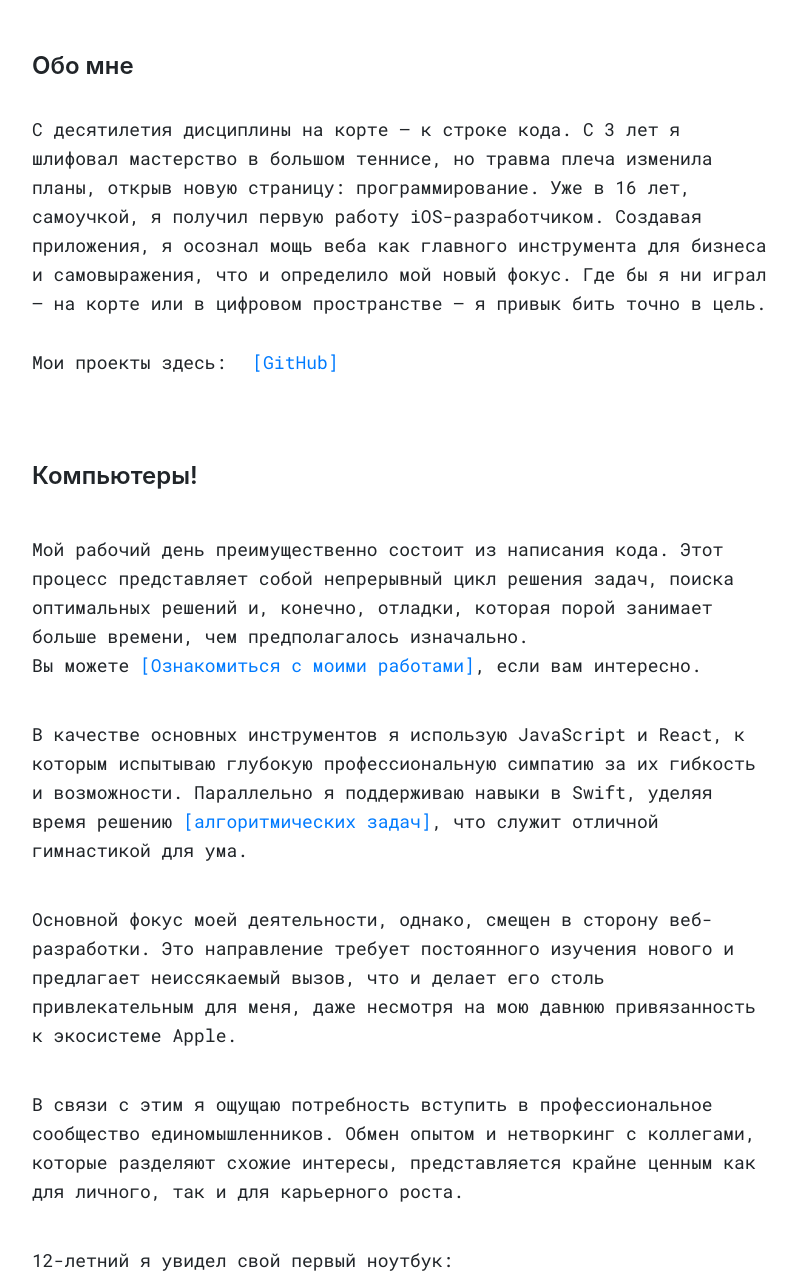
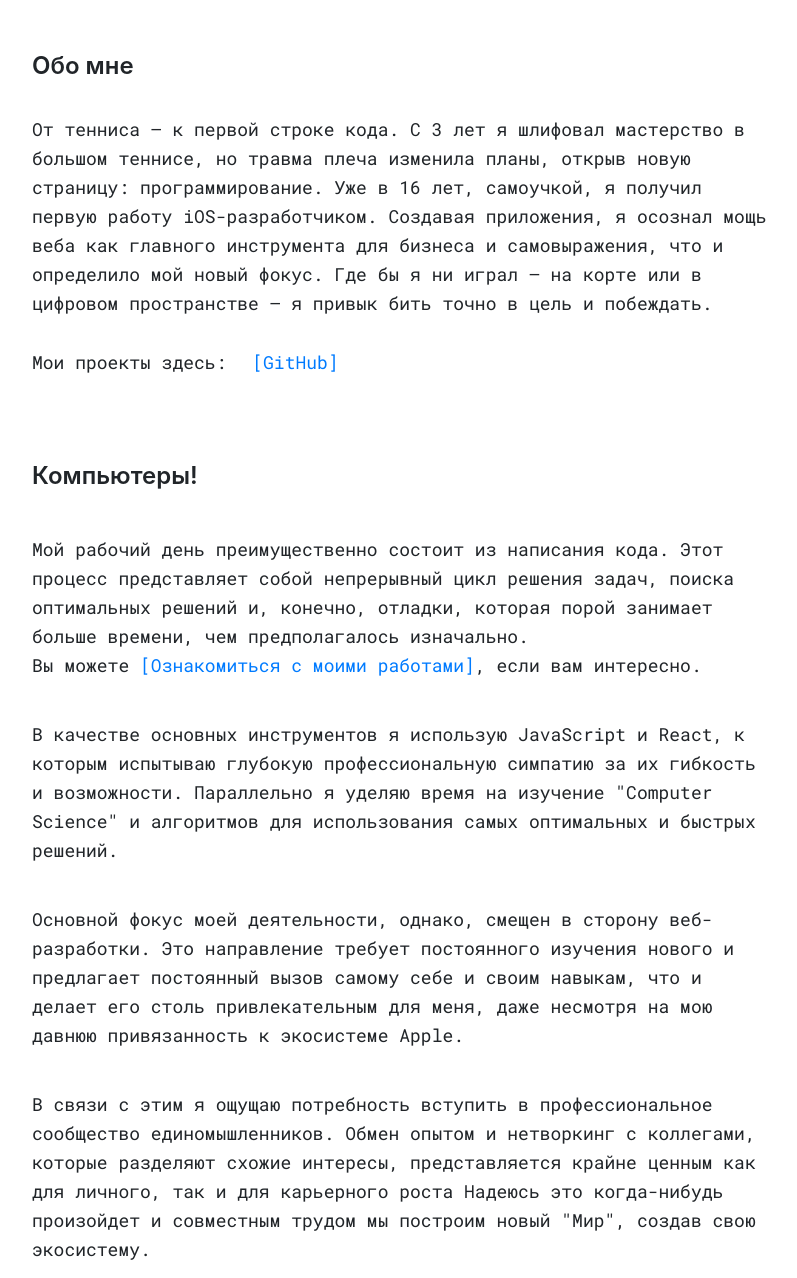
Before and after one commit to Grisha55/my-resume, a website: page index.html in a window 1280 px wide. Shown: the part 103-1381 px from the top of the page, without its empty margins (238-1035 px from the left). Drawn offline with Linux system fonts and the light colour scheme; a web font is replaced by a local one.

Commit message:
Changed text in sections

```diff
--- a/index.html
+++ b/index.html
@@ -36,12 +36,16 @@
             <li class="nav__list">
               <a href="#projects" class="nav__link">Проекты</a>
             </li>
-            <button class="nav__close">&#10006</button>
+            <button class="nav__close">&#10006;</button>
           </ul>
         </nav>
         <div class="overlay"></div>
         <div class="theme-switcher">
-          <button class="theme-switcher__btn" aria-label="Переключить тему" title="Сменить тему">
+          <button
+            class="theme-switcher__btn"
+            aria-label="Переключить тему"
+            title="Сменить тему"
+          >
             <span class="theme-switcher__icon" data-theme="light">☀️</span>
             <span class="theme-switcher__icon" data-theme="dark">🌙</span>
             <span class="theme-switcher__icon" data-theme="bright">⭐</span>
@@ -55,13 +59,13 @@
         <section class="about" id="about">
           <h1 class="about__title">Обо мне</h1>
           <p class="about__text--bio">
-            С десятилетия дисциплины на корте — к строке кода. С 3 лет я
-            шлифовал мастерство в большом теннисе, но травма плеча изменила
-            планы, открыв новую страницу: программирование. Уже в 16 лет,
-            самоучкой, я получил первую работу iOS-разработчиком. Создавая
-            приложения, я осознал мощь веба как главного инструмента для бизнеса
-            и самовыражения, что и определило мой новый фокус. Где бы я ни играл
-            — на корте или в цифровом пространстве — я привык бить точно в цель.
+            От тенниса — к первой строке кода. С 3 лет я шлифовал мастерство в
+            большом теннисе, но травма плеча изменила планы, открыв новую
+            страницу: программирование. Уже в 16 лет, самоучкой, я получил
+            первую работу iOS-разработчиком. Создавая приложения, я осознал мощь
+            веба как главного инструмента для бизнеса и самовыражения, что и
+            определило мой новый фокус. Где бы я ни играл — на корте или в
+            цифровом пространстве — я привык бить точно в цель и побеждать.
           </p>
           <p class="about__text--findme">
             Мои проекты здесь:
@@ -82,22 +86,24 @@
           <p class="computers__text--stack">
             В качестве основных инструментов я использую JavaScript и React, к
             которым испытываю глубокую профессиональную симпатию за их гибкость
-            и возможности. Параллельно я поддерживаю навыки в Swift, уделяя
-            время решению <a href="#">[алгоритмических задач]</a>, что служит
-            отличной гимнастикой для ума.
+            и возможности. Параллельно я уделяю время на изучение "Computer
+            Science" и алгоритмов для использования самых оптимальных и быстрых
+            решений.
           </p>
           <p class="computers__text--technologies">
             Основной фокус моей деятельности, однако, смещен в сторону
             веб-разработки. Это направление требует постоянного изучения нового
-            и предлагает неиссякаемый вызов, что и делает его столь
-            привлекательным для меня, даже несмотря на мою давнюю привязанность
-            к экосистеме Apple.
+            и предлагает постоянный вызов самому себе и своим навыкам, что и
+            делает его столь привлекательным для меня, даже несмотря на мою
+            давнюю привязанность к экосистеме Apple.
           </p>
           <p class="computers__text--friends">
             В связи с этим я ощущаю потребность вступить в профессиональное
             сообщество единомышленников. Обмен опытом и нетворкинг с коллегами,
             которые разделяют схожие интересы, представляется крайне ценным как
-            для личного, так и для карьерного роста.
+            для личного, так и для карьерного роста Надеюсь это когда-нибудь
+            произойдет и совместным трудом мы построим новый "Мир", создав свою
+            экосистему.
           </p>
           <p class="computers__text--image-descr">
             12-летний я увидел свой первый ноутбук:
@@ -111,17 +117,18 @@
           <h1>Теннис!</h1>
           <p>
             С трёх лет моя жизнь превратилась в бесконечную погоню за мячиками.
-            Пока другие дети учились складывать кубики, я уже вовсю лупил
-            форхендом по родительским вазам и люстрам. Теннисная ракетка стала
-            моим продолжением руки — иногда я даже ей ел и чесал за ухом.
+            Пока другие дети учились складывать кубики и играли в песочнице, я
+            уже вовсю лупил форхендом по родительским вазам и люстрам. Теннисная
+            ракетка стала моим продолжением руки, я отдавал всего себя этому
+            спорту.
           </p>
           <p>
             Профессиональная карьера началась с того, что я обыгрывал всех в
             садике, получая за победы не кубки, а лишнюю порцию компота.
             Соперники плакали, тренеры хватались за голову, а я просто
             наслаждался хаосом. Теперь я с ностальгией вспоминаю те времена,
-            когда самый большой стресс — это промахнуться по мячу и попасть в
-            воспитательницу.
+            когда самый большой стресс — это промахнуться по мячу и случайно
+            попасть в воспитательницу.
           </p>
           <p>Вот несколько фотографий на теннисном корте:</p>
           <div class="tennis__image--block">
@@ -149,7 +156,8 @@
         <section class="projects" id="projects">
           <h1 class="projects__title">Проекты!</h1>
           <p class="projects__text">
-            Вот неполный и неупорядоченный список, над которыми я работал:
+            Вот неполный и неупорядоченный список проектов, над которыми я
+            работал:
           </p>
           <ul class="projects__list">
             <li class="projects__item">
```
